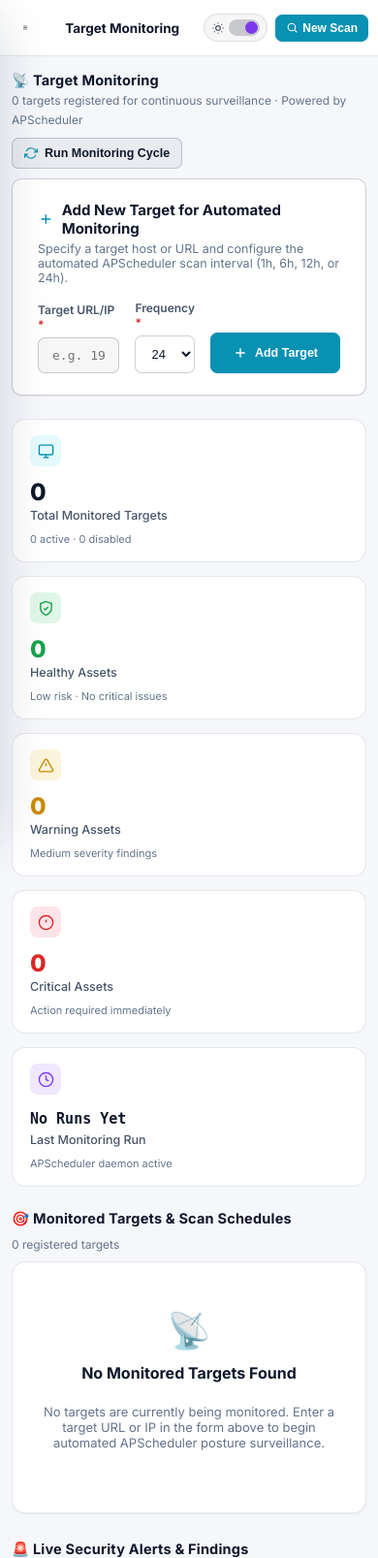
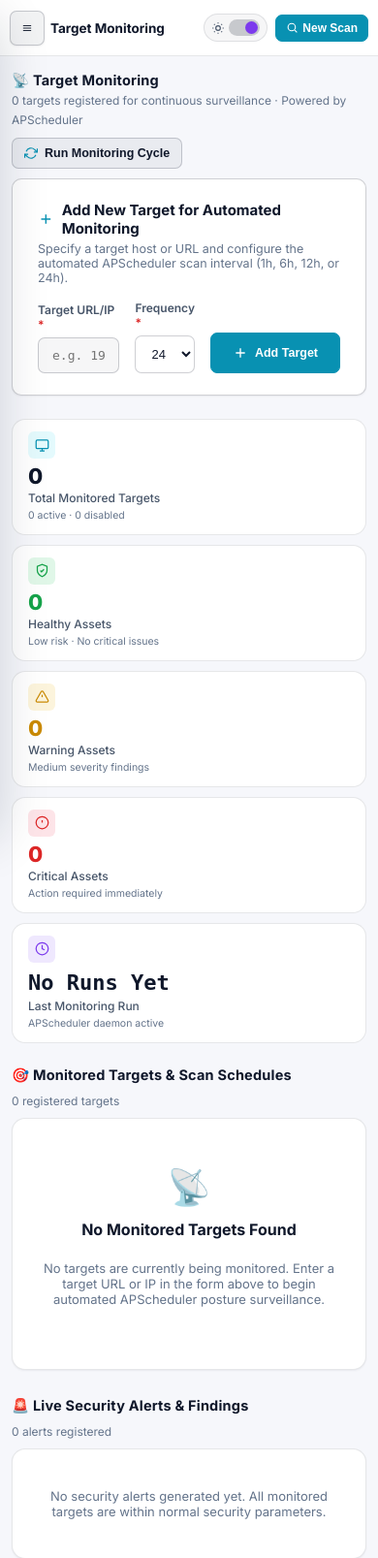
Before and after one commit to shubhvaghani2108/CyberShieldAI, a Flask app: page /monitoring in a window 390 px wide. Shown: the top 1607 px of the page at 97% size. Run offline with Flask 3, Linux system fonts and the light colour scheme; the visitor is signed in with stand-in values (Sample User, id 1); data that the repository does not hold is empty; some libraries are stand-ins or nearby versions.

Commit message:
fix(ui): comprehensive mobile responsive fix for scanner, dashboard cards, tables, and header menu

```diff
--- a/dashboard/static/css/dashboard.css
+++ b/dashboard/static/css/dashboard.css
@@ -839,15 +839,44 @@ html[data-theme="light"] .theme-toggle .thumb {
   display:inline-flex;
   align-items:center;
   justify-content:center;
-  width:34px; height:34px;
-  border-radius:var(--radius-sm);
+  width:38px;
+  height:38px;
+  border-radius:var(--radius-sm, 8px);
+  border:1px solid var(--border-strong) !important;
+  background:var(--overlay-2) !important;
+  color:var(--text-0) !important;
+  cursor:pointer;
   flex-shrink:0;
+  padding:0;
+  box-shadow:var(--shadow-soft);
+  transition:all .15s ease;
+}
+.sidebar-toggle:hover, .sidebar-toggle:active{
+  background:var(--overlay-3) !important;
+  border-color:var(--accent) !important;
+  color:var(--accent) !important;
+}
+.sidebar-toggle svg{
+  width:22px;
+  height:22px;
+  display:block;
 }
 
 /* Ensure long text, URLs, and code snippets wrap safely */
 .mono, .info-table td, .remark-list li, .feed-title, .feed-meta {
   overflow-wrap: anywhere;
   word-break: break-word;
+}
+
+/* Dedicated responsive table wrapper scrollbar styling */
+.table-wrap::-webkit-scrollbar,
+.table-responsive::-webkit-scrollbar{
+  height:6px;
+}
+.table-wrap::-webkit-scrollbar-thumb,
+.table-responsive::-webkit-scrollbar-thumb{
+  background:var(--border-strong);
+  border-radius:4px;
 }
 
 /* --- Tablet / Medium Devices (<= 980px) --- */
@@ -880,21 +909,42 @@ html[data-theme="light"] .theme-toggle .thumb {
     padding:0 16px;
     gap:10px;
   }
+  .topbar .page-title{
+    flex:1;
+    min-width:0;
+  }
   .topbar .page-title h1{
     font-size:15px;
     white-space:nowrap;
     overflow:hidden;
     text-overflow:ellipsis;
-    max-width:240px;
+    margin:0;
   }
   .topbar .page-title span{
     display:none;
   }
   .topbar-actions{
     gap:8px;
+    flex-shrink:0;
   }
   .chart-container{
     height:210px;
+  }
+  /* Ensure all tables scroll horizontally inside their container on mobile */
+  .table-wrap, .table-responsive{
+    width:100%;
+    max-width:100%;
+    overflow-x:auto !important;
+    overflow-y:hidden !important;
+    -webkit-overflow-scrolling:touch !important;
+    display:block !important;
+  }
+  .table-wrap table, .table-responsive table{
+    width:100%;
+    min-width:680px;
+  }
+  .table-wrap table.table-wide, .table-responsive table.table-wide{
+    min-width:760px;
   }
 }
 
@@ -910,20 +960,46 @@ html[data-theme="light"] .theme-toggle .thumb {
   }
   .topbar .page-title h1{
     font-size:14px;
-    max-width:160px;
   }
 
-  /* Cards stack cleanly to 1 column on mobile */
+  /* Cards stack cleanly to 1 column on mobile without excessive vertical height */
   .cards{
-    grid-template-columns:1fr;
-    gap:12px;
+    grid-template-columns:1fr !important;
+    gap:10px !important;
+    height:auto !important;
+    min-height:0 !important;
   }
   .card{
-    padding:16px 18px;
-    width:100%;
+    padding:12px 16px !important;
+    width:100% !important;
+    height:auto !important;
+    min-height:0 !important;
+  }
+  .card .card-top{
+    margin-bottom:2px;
+  }
+  .card .icon{
+    width:28px;
+    height:28px;
+    border-radius:6px;
+  }
+  .card .icon svg{
+    width:15px;
+    height:15px;
   }
   .card h2{
-    font-size:24px;
+    font-size:22px !important;
+    margin:6px 0 2px !important;
+    line-height:1.15;
+  }
+  .card p{
+    font-size:12px;
+    margin:0;
+  }
+  .card .trend{
+    margin-top:4px !important;
+    font-size:10.5px;
+    line-height:1.3;
   }
 
   /* Unified stat grid 1 column */
@@ -1023,7 +1099,14 @@ html[data-theme="light"] .theme-toggle .thumb {
   }
   .topbar .page-title h1{
     font-size:13.5px;
-    max-width:130px;
+  }
+  .sidebar-toggle{
+    width:36px;
+    height:36px;
+  }
+  .sidebar-toggle svg{
+    width:20px;
+    height:20px;
   }
   .theme-toggle{
     padding:5px 7px;
@@ -1041,10 +1124,6 @@ html[data-theme="light"] .theme-toggle .thumb {
   .topbar .btn-primary[data-open-scan-modal] svg{
     width:13px;
     height:13px;
-  }
-  .sidebar-toggle{
-    width:32px;
-    height:32px;
   }
   .sidebar{
     width:min(275px, 86vw);
@@ -1090,7 +1169,14 @@ html[data-theme="light"] .theme-toggle .thumb {
   }
   .topbar .page-title h1{
     font-size:12px;
-    max-width:95px;
+  }
+  .sidebar-toggle{
+    width:34px;
+    height:34px;
+  }
+  .sidebar-toggle svg{
+    width:18px;
+    height:18px;
   }
   .topbar .btn-primary[data-open-scan-modal]{
     padding:5px 8px;
@@ -1108,10 +1194,10 @@ html[data-theme="light"] .theme-toggle .thumb {
     transform:translateX(13px);
   }
   .card{
-    padding:12px 14px;
+    padding:10px 12px !important;
   }
   .card h2{
-    font-size:22px;
+    font-size:20px !important;
   }
   .chart-container{
     height:175px;
--- a/dashboard/templates/cves.html
+++ b/dashboard/templates/cves.html
@@ -8,8 +8,8 @@
 </div>
 
 {% if rows %}
-<div class="glass table-wrap">
-    <table>
+<div class="glass table-wrap table-responsive">
+    <table class="table-wide">
         <thead>
             <tr>
                 <th>Port / Service</th>
--- a/dashboard/templates/dashboard/asset_table.html
+++ b/dashboard/templates/dashboard/asset_table.html
@@ -4,7 +4,7 @@
 </div>
 
 
-<div class="glass table-wrap">
+<div class="glass table-wrap table-responsive">
     <table>
         <thead>
             <tr>
--- a/dashboard/templates/dashboard/topbar.html
+++ b/dashboard/templates/dashboard/topbar.html
@@ -1,6 +1,6 @@
 <header class="topbar">
-    <button class="btn btn-ghost sidebar-toggle" type="button" aria-label="Toggle menu">
-        <svg viewBox="0 0 24 24" width="18" height="18" fill="none" stroke="currentColor" stroke-width="2"><path d="M4 6h16"/><path d="M4 12h16"/><path d="M4 18h16"/></svg>
+    <button class="btn sidebar-toggle" type="button" aria-label="Toggle navigation menu" title="Menu">
+        <svg viewBox="0 0 24 24" width="22" height="22" fill="none" stroke="currentColor" stroke-width="2.2" stroke-linecap="round"><line x1="3" y1="6" x2="21" y2="6"/><line x1="3" y1="12" x2="21" y2="12"/><line x1="3" y1="18" x2="21" y2="18"/></svg>
     </button>
 
     <div class="page-title">
--- a/dashboard/templates/history.html
+++ b/dashboard/templates/history.html
@@ -8,7 +8,7 @@
 </div>
 
 {% if rows and rows|length > 0 %}
-<div class="glass table-wrap">
+<div class="glass table-wrap table-responsive">
     <table>
         <thead>
             <tr>
--- a/dashboard/templates/ip_result.html
+++ b/dashboard/templates/ip_result.html
@@ -71,7 +71,7 @@
 
 <div class="panel-heading"><h2>Open Ports &amp; Services ({{ ports_data|length }})</h2></div>
 {% if ports_data %}
-<div class="glass table-wrap">
+<div class="glass table-wrap table-responsive">
     <table>
         <thead><tr><th>Port</th><th>State</th><th>Service</th><th>Banner</th></tr></thead>
         <tbody>
--- a/dashboard/templates/ports.html
+++ b/dashboard/templates/ports.html
@@ -8,8 +8,8 @@
 </div>
 
 {% if rows %}
-<div class="glass table-wrap">
-    <table>
+<div class="glass table-wrap table-responsive">
+    <table class="table-wide">
         <thead>
             <tr>
                 <th style="width: 100px;">Port</th>
--- a/dashboard/templates/url_history.html
+++ b/dashboard/templates/url_history.html
@@ -7,8 +7,8 @@
     <span class="sub">{{ rows|length }} scan{{ 's' if rows|length != 1 else '' }} recorded</span>
 </div>
 
-<div class="glass table-wrap" style="overflow-x:auto;">
-    <table style="width:100%; border-collapse:collapse;">
+<div class="glass table-wrap table-responsive">
+    <table class="table-wide" style="width:100%; border-collapse:collapse;">
         <thead>
             <tr>
                 <th style="white-space:nowrap;">ID</th>
--- a/dashboard/templates/vulnerabilities.html
+++ b/dashboard/templates/vulnerabilities.html
@@ -8,8 +8,8 @@
 </div>
 
 {% if rows %}
-<div class="glass table-wrap">
-    <table>
+<div class="glass table-wrap table-responsive">
+    <table class="table-wide">
         <thead>
             <tr>
                 <th>Target IP / Host</th>
```
Also changed, not shown: dashboard/templates/scanning.html (+72 -12 lines).
